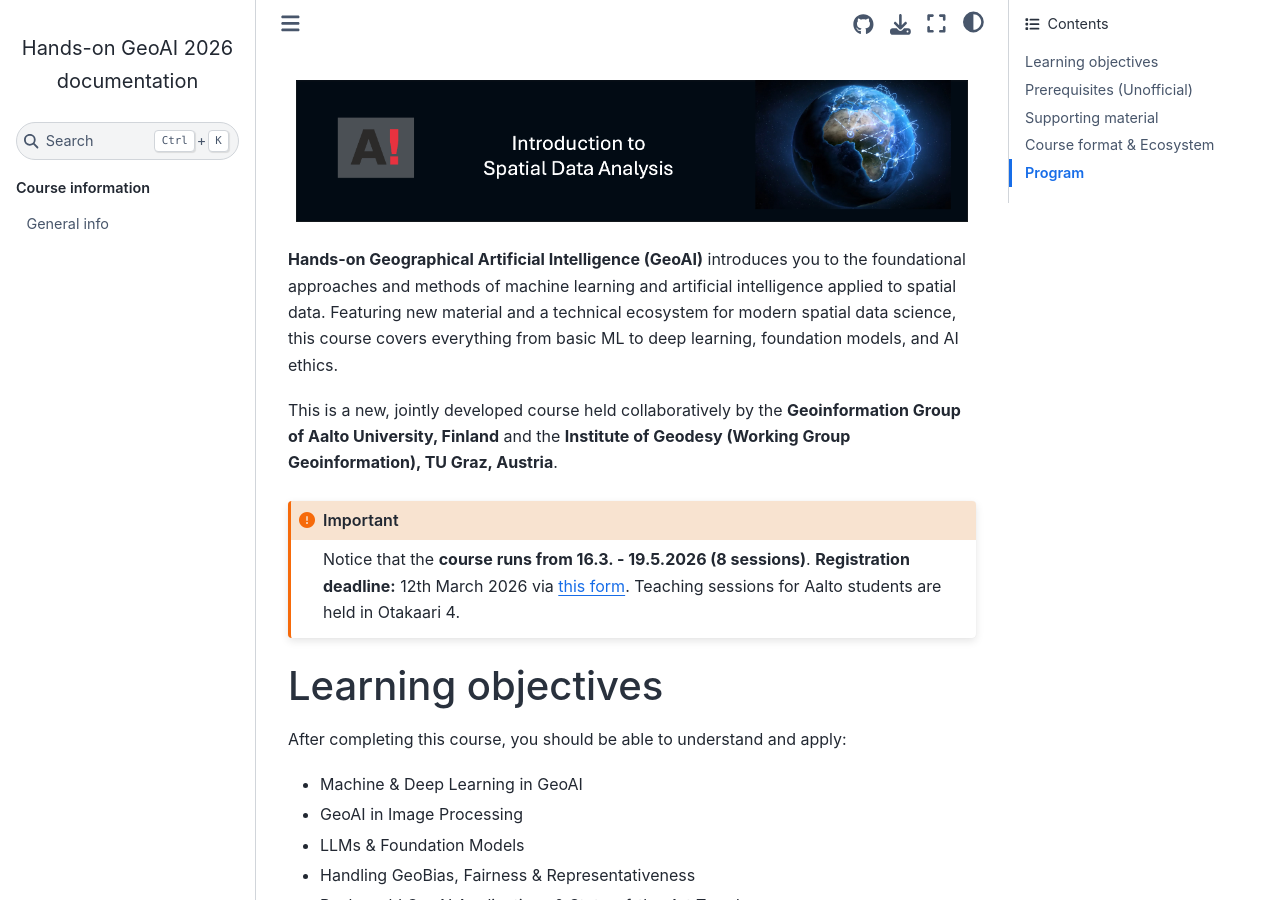
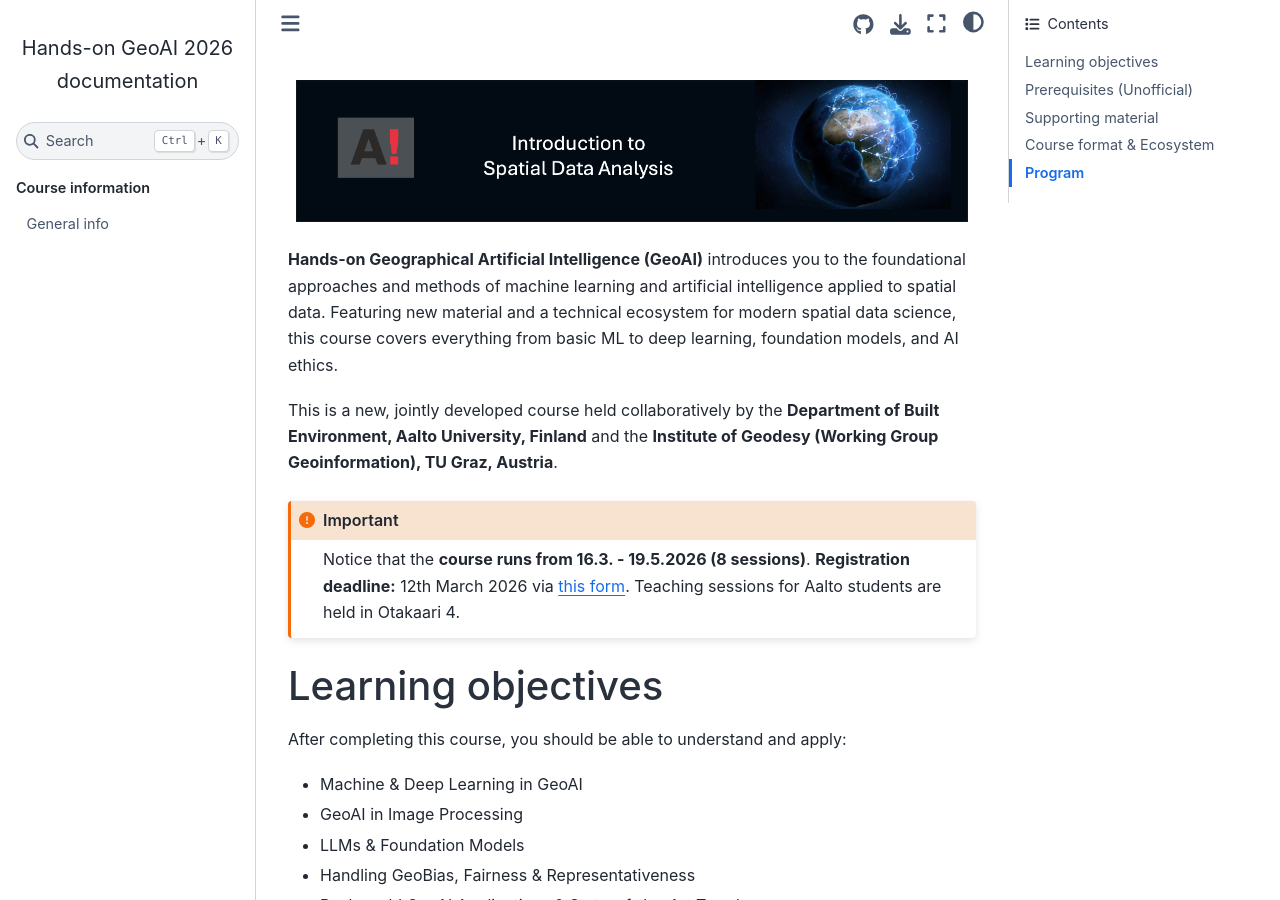
Before and after one commit to Hands-on-GeoAI/course-site, a Sphinx documentation site: the page built from source/index.rst, in a window 1280 px wide and 900 px high. Built offline with Sphinx 7.4.7 and the Sphinx Book theme 1.1.4, drawn with Linux system fonts in a browser that asks for light colours; pages that are not in the unit, such as notebooks, are missing from menus.

Commit message:
updating index.rst

```diff
--- a/source/index.rst
+++ b/source/index.rst
@@ -2,7 +2,7 @@
 
 **Hands-on Geographical Artificial Intelligence (GeoAI)** introduces you to the foundational approaches and methods of machine learning and artificial intelligence applied to spatial data. Featuring new material and a technical ecosystem for modern spatial data science, this course covers everything from basic ML to deep learning, foundation models, and AI ethics.
 
-This is a new, jointly developed course held collaboratively by the **Geoinformation Group of Aalto University, Finland** and the **Institute of Geodesy (Working Group Geoinformation), TU Graz, Austria**.
+This is a new, jointly developed course held collaboratively by the **Department of Built Environment, Aalto University, Finland** and the **Institute of Geodesy (Working Group Geoinformation), TU Graz, Austria**.
 
 .. important::
     Notice that the **course runs from 16.3. - 19.5.2026 (8 sessions)**.
```
